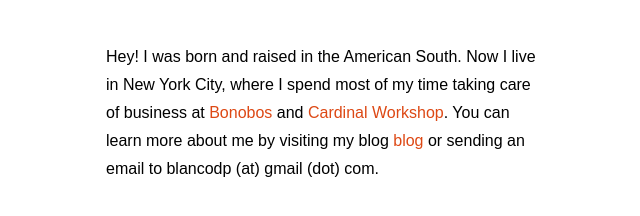
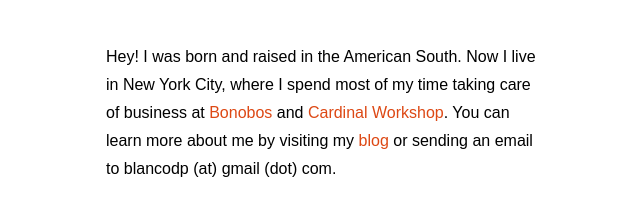
Before and after one commit to dennisblanco/dennyblanco.github.io, a plain HTML site: page index.html in a window 1280 px wide. Shown: the part 428-644 px from the top of the page, without its empty margins (314-954 px from the left). Drawn offline with nearby package versions, Linux system fonts and the light colour scheme.

Commit message:
Update index.html

```diff
--- a/index.html
+++ b/index.html
@@ -29,7 +29,7 @@
 
 <div class="content-about">
     <img src="https://objects.dreamhost.com:443/bronco/read.jpeg" height=300>
-    <p>Hey! I was born and raised in the American South. Now I live in New York City, where I spend most of my time taking care of business at <a href="http://www.bonobos.com" target="blank">Bonobos</a> and <a href="http://cardinalworkshop.us" target="blank">Cardinal Workshop</a>. You can learn more about me by visiting my blog <a href="http://dennyblanco.tumblr.com" target="blank">blog</a> or sending an email to blancodp (at) gmail (dot) com.
+    <p>Hey! I was born and raised in the American South. Now I live in New York City, where I spend most of my time taking care of business at <a href="http://www.bonobos.com" target="blank">Bonobos</a> and <a href="http://cardinalworkshop.us" target="blank">Cardinal Workshop</a>. You can learn more about me by visiting my <a href="http://dennyblanco.tumblr.com" target="blank">blog</a> or sending an email to blancodp (at) gmail (dot) com.
     </p>
 </div>
 </body>
```
